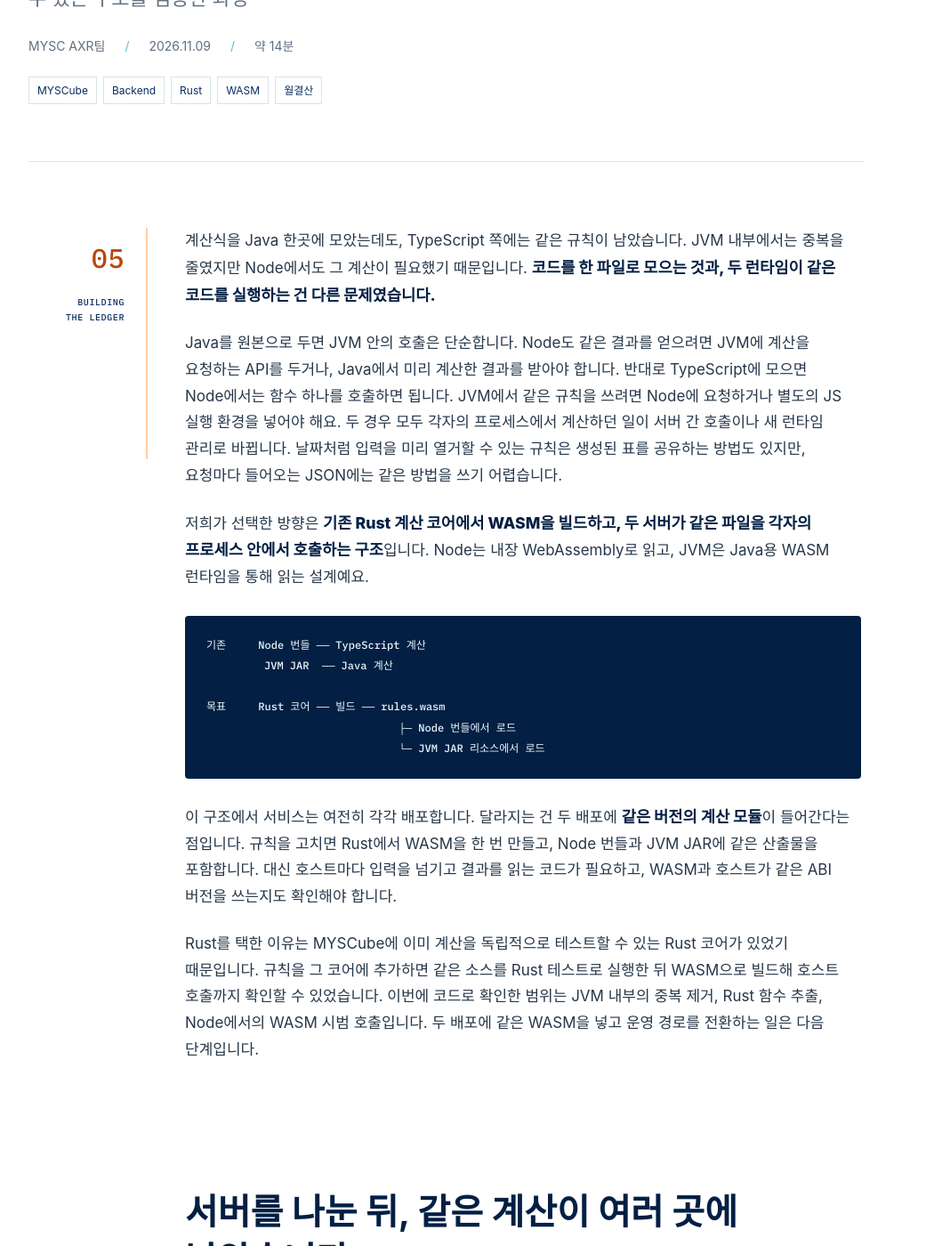
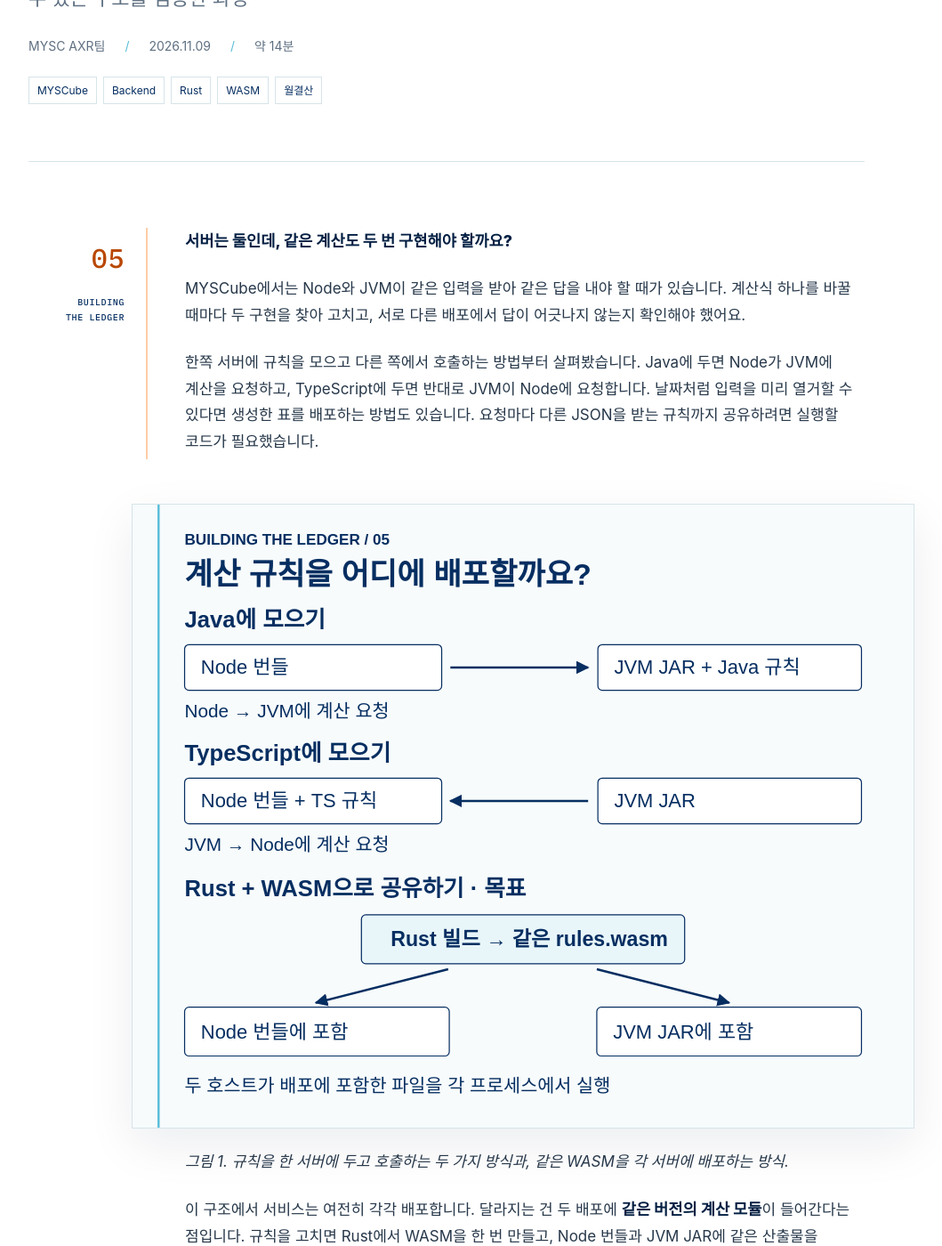
Before and after one commit to merryAI-dev/merryAI-dev.github.io, a Jekyll site: the page built from _posts/2026-11-09-myscube-building-the-ledger-05.md, in a window 1280 px wide and 1400 px high, scrolled down 556 px. Shown: the whole window at 89% size, without its empty margins (138-1197 px from the left). Built offline with Jekyll 4.4.1, drawn with Linux system fonts in a browser that asks for light colours; some web fonts are replaced; some of the changed text lies outside the part shown.

Commit message:
Illustrate runtime options and settlement architecture

````diff
--- a/_posts/2026-11-09-myscube-building-the-ledger-05.md
+++ b/_posts/2026-11-09-myscube-building-the-ledger-05.md
@@ -13,23 +13,18 @@ tags:
   - 월결산
 reading_time: 14
 published: true
-card_image: /assets/images/diagrams/building-ledger-05/close-hash-wasm.svg
+card_image: /assets/images/diagrams/building-ledger-05/deployment-options.svg
 ---
 
-계산식을 Java 한곳에 모았는데도, TypeScript 쪽에는 같은 규칙이 남았습니다. JVM 내부에서는 중복을 줄였지만 Node에서도 그 계산이 필요했기 때문입니다. **코드를 한 파일로 모으는 것과, 두 런타임이 같은 코드를 실행하는 건 다른 문제였습니다.**
+**서버는 둘인데, 같은 계산도 두 번 구현해야 할까요?**
 
-Java를 원본으로 두면 JVM 안의 호출은 단순합니다. Node도 같은 결과를 얻으려면 JVM에 계산을 요청하는 API를 두거나, Java에서 미리 계산한 결과를 받아야 합니다. 반대로 TypeScript에 모으면 Node에서는 함수 하나를 호출하면 됩니다. JVM에서 같은 규칙을 쓰려면 Node에 요청하거나 별도의 JS 실행 환경을 넣어야 해요. 두 경우 모두 각자의 프로세스에서 계산하던 일이 서버 간 호출이나 새 런타임 관리로 바뀝니다. 날짜처럼 입력을 미리 열거할 수 있는 규칙은 생성된 표를 공유하는 방법도 있지만, 요청마다 들어오는 JSON에는 같은 방법을 쓰기 어렵습니다.
+MYSCube에서는 Node와 JVM이 같은 입력을 받아 같은 답을 내야 할 때가 있습니다. 계산식 하나를 바꿀 때마다 두 구현을 찾아 고치고, 서로 다른 배포에서 답이 어긋나지 않는지 확인해야 했어요.
 
-저희가 선택한 방향은 **기존 Rust 계산 코어에서 WASM을 빌드하고, 두 서버가 같은 파일을 각자의 프로세스 안에서 호출하는 구조**입니다. Node는 내장 WebAssembly로 읽고, JVM은 Java용 WASM 런타임을 통해 읽는 설계예요.
+한쪽 서버에 규칙을 모으고 다른 쪽에서 호출하는 방법부터 살펴봤습니다. Java에 두면 Node가 JVM에 계산을 요청하고, TypeScript에 두면 반대로 JVM이 Node에 요청합니다. 날짜처럼 입력을 미리 열거할 수 있다면 생성한 표를 배포하는 방법도 있습니다. 요청마다 다른 JSON을 받는 규칙까지 공유하려면 실행할 코드가 필요했습니다.
 
-```text
-기존     Node 번들 ── TypeScript 계산
-         JVM JAR  ── Java 계산
+![Java에 모을 때는 Node에서 JVM으로, TypeScript에 모을 때는 JVM에서 Node로 요청합니다. Rust와 WASM을 쓰는 목표 구조에서는 같은 WASM 파일을 양쪽 배포에 포함합니다.](/assets/images/diagrams/building-ledger-05/deployment-options.svg)
 
-목표     Rust 코어 ── 빌드 ── rules.wasm
-                              ├─ Node 번들에서 로드
-                              └─ JVM JAR 리소스에서 로드
-```
+*그림 1. 규칙을 한 서버에 두고 호출하는 두 가지 방식과, 같은 WASM을 각 서버에 배포하는 방식.*
 
 이 구조에서 서비스는 여전히 각각 배포합니다. 달라지는 건 두 배포에 **같은 버전의 계산 모듈**이 들어간다는 점입니다. 규칙을 고치면 Rust에서 WASM을 한 번 만들고, Node 번들과 JVM JAR에 같은 산출물을 포함합니다. 대신 호스트마다 입력을 넘기고 결과를 읽는 코드가 필요하고, WASM과 호스트가 같은 ABI 버전을 쓰는지도 확인해야 합니다.
 
@@ -71,6 +66,10 @@ MYSCube에는 이미 시트의 계산 규칙을 검증하는 Rust 코어가 있
 
 트랜잭션 안에서 어떤 문서를 읽고 갱신할지는 호스트의 일입니다. 코어는 호스트가 넘긴 입력을 계산하고 결과를 돌려줍니다. 그래서 Rust 모듈이 들어온 뒤에도 Express와 Spring Boot의 요청 처리 흐름은 그대로 읽을 수 있습니다. 공용 WASM으로 연결할 때 바뀌는 부분은 그 흐름 안에서 규칙을 호출하는 지점입니다.
 
+![화면에서 Express와 Spring Boot를 거쳐 Firestore로 이어지는 정산 흐름과 두 서버의 공용 WASM 호출 계획](/assets/images/diagrams/building-ledger-05/refactor-system-overview.svg)
+
+*그림 2. 로컬 정산 및 JVM→Rust 회로도를 바탕으로 재구성한 전체 흐름. 점선은 각 서버가 자기 프로세스에서 공용 WASM을 호출하는 목표입니다.*
+
 ## 같은 Rust 함수를 두 런타임에서 호출하는 방법
 
 공유하는 방법도 몇 가지 살펴봤습니다. **날짜만 받는 규칙**이라면 Rust로 주차표를 생성해서 JVM이 읽게 할 수 있어요. 재무 담당자가 바뀐 날짜를 표에서 바로 확인할 수 있고 Java 런타임 의존성도 생기지 않습니다. 대신 표의 지원 범위를 관리해야 하고, 입력 구조가 다양한 결산 JSON이나 수식 검사에는 같은 방법을 쓰기 어렵습니다.
````
Also changed, not shown: other parts of _posts/2026-11-09-myscube-building-the-ledger-05.md (+1 -1 lines), assets/images/diagrams/building-ledger-05/deployment-options.svg (added), assets/images/diagrams/building-ledger-05/refactor-system-overview.svg (added).
